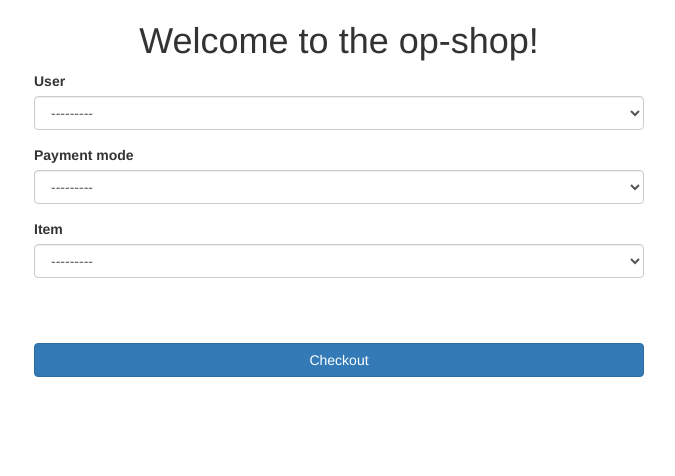
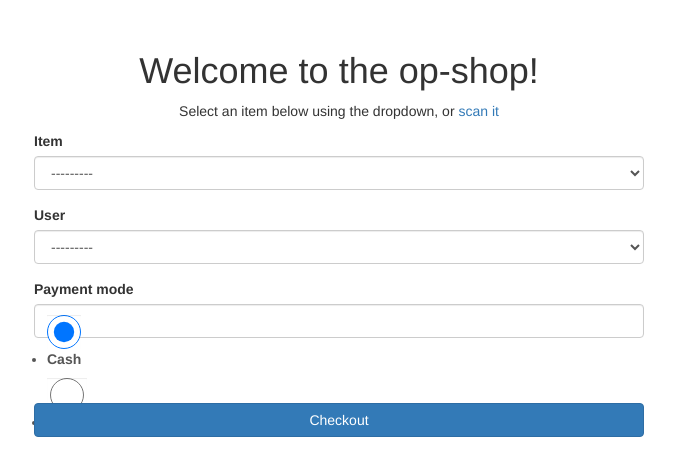
Before and after one commit to math2k/opshop, a Django app: page / in a window 1280 px wide. Shown: the top 476 px of the page, without its empty margins (301-976 px from the left). Run offline with Django 3.2, Linux system fonts and the light colour scheme; data comes from the database, SQL or seed files in the repository; some libraries are stand-ins or nearby versions.

Commit message:
Added scanning

```diff
--- a/opshop/app/forms.py
+++ b/opshop/app/forms.py
@@ -1,5 +1,7 @@
+# coding=utf-8
 from django import forms
 from django.contrib.auth.models import User
+from django.forms import widgets
 
 from app.models import Sale, Item
 
@@ -7,12 +9,14 @@
 class UserModelChoiceField(forms.ModelChoiceField):
 
     def label_from_instance(self, obj):
-        return "{0} ({1})".format(obj.username, obj.profile.balance)
+        return "{0} ({1}€ available)".format(obj.username, obj.profile.balance)
 
 
 class SaleForm(forms.ModelForm):
+
+    item = forms.ModelChoiceField(queryset=Item.objects.all())
     user = UserModelChoiceField(queryset=User.objects.all())
-    item = forms.ModelChoiceField(queryset=Item.objects.all())
+    payment_mode = forms.ChoiceField(choices=(('cash', 'Cash'), ('credit', 'Credit')), initial='cash', widget=widgets.RadioSelect())
 
     class Meta:
         model = Sale
--- a/opshop/app/models.py
+++ b/opshop/app/models.py
@@ -1,3 +1,4 @@
+# coding=utf-8
 from __future__ import unicode_literals
 
 from django.contrib.auth.models import User
@@ -9,7 +10,7 @@
 class Item(models.Model):
     name = models.CharField(max_length=255)
     price = models.DecimalField(max_digits=6, decimal_places=2)
-    ean = models.CharField(max_length=50)
+    ean = models.CharField(max_length=13)
     quantity = models.IntegerField()
     last_refill = models.DateTimeField(null=True, blank=True)
 
@@ -23,13 +24,13 @@
     amount = models.DecimalField(max_digits=6, decimal_places=2)
 
     def __unicode__(self):
-        return u"{0} ({1})".format(self.user.username, self.amount)
+        return u"{0} - {1}€ available".format(self.user.username, self.amount)
 
 
 class Sale(models.Model):
     user = models.ForeignKey(to=User, null=True)
     datetime = models.DateTimeField(auto_now_add=True)
-    payment_mode = models.CharField(choices=(('cash', 'Cash'), ('credit', 'Credit')), max_length=50)
+    payment_mode = models.CharField(choices=(('cash', 'Cash'), ('credit', 'Credit')), default='cash', max_length=50)
 
     @property
     def total(self):
--- a/opshop/app/templates/app/sale.html
+++ b/opshop/app/templates/app/sale.html
@@ -1,14 +1,51 @@
 {% extends "base.html" %}
 {% load bootstrap3 %}
 
+{% block top %}
+    <button id="scan" class="scan btn btn-gray" style="position: absolute; top: 0; right: 0; display: none; text-align: center">Scan</button>
+{% endblock %}
+
 {% block content %}
+    <p style="text-align: center">Select an item below using the dropdown, or <a href="#" class="scan">scan it</a></p>
     <form action="" method="post" class="form">
         {% csrf_token %}
-        {% bootstrap_form form %}
+        {% bootstrap_field form.item %}
+        {% bootstrap_field form.user %}
+        {% bootstrap_field form.payment_mode %}
         {% buttons %}
             <button type="submit" class="btn btn-primary" style="margin-top: 50px; width: 100%;">
                 {% bootstrap_icon "shopping-cart" %} Checkout
             </button>
         {% endbuttons %}
     </form>
+    <input id="ean" type="text" maxlength="13" style="opacity: 0; position: absolute; top: -2000px" name="ean"/>
 {% endblock %}
+
+{% block js %}
+    var ean_to_id = {
+    {% for i in items %}
+        {{ i.ean }}: {{ i.id }},
+    {% endfor %}
+    };
+    $(document).ready(function(){
+        $("#ean").focus();
+    });
+    $(".scan").on('click', function(){
+        $("#ean").val("");
+        $("#ean").focus();
+    });
+    $("#ean").on('blur', function(){
+        $("#scan").show("slideDown");
+    });
+    $("#ean").on('focus', function (){
+        $("#scan").hide("slideDown");
+    });
+    $("#ean").on('change keypress paste keydown keyup', function(){
+        var ean = $(this).val();
+        if(ean.length == 13){
+            if(ean_to_id.hasOwnProperty(ean) != -1){
+                $("#id_item").val(ean_to_id[ean]);
+            }
+        }
+    });
+{% endblock %}
--- a/opshop/app/views.py
+++ b/opshop/app/views.py
@@ -4,7 +4,7 @@
 from django.views.generic import CreateView
 
 from app.forms import SaleForm
-from app.models import Sale, SaleLine, Transaction
+from app.models import Sale, SaleLine, Transaction, Item
 
 
 class SaleFormView(CreateView):
@@ -15,6 +15,7 @@
     def get_context_data(self, **kwargs):
         context = super(SaleFormView, self).get_context_data(**kwargs)
         context['sale'] = self.request.GET.get('sale')
+        context['items'] = Item.objects.all()
         return context
 
     def form_valid(self, form):
--- a/opshop/templates/base.html
+++ b/opshop/templates/base.html
@@ -12,7 +12,9 @@
 <div class="col-xs-6" style="margin: 0 auto 0 auto; float: none; text-align: center;">
 {% bootstrap_messages jquery=1 %}
 </div>
-<h1 style="text-align: center">Welcome to the op-shop!</h1>
+{% block top %}
+{% endblock %}
+<h1 style="text-align: center; margin-top: 50px;">Welcome to the op-shop!</h1>
 <div class="col-xs-6" style="margin: 0 auto 0 auto; float: none;">
 {% block content %}
 {% endblock %}
@@ -27,6 +29,9 @@
     var snd = new Audio("{% static "cash-register.wav" %}");
     snd.play();
 {% endif %}
+{% block js %}
+{% endblock %}
+
 </script>
 </body>
 </html>
```
Also changed, not shown: opshop/app/migrations/0008_auto_20161116_2025.py (added).
